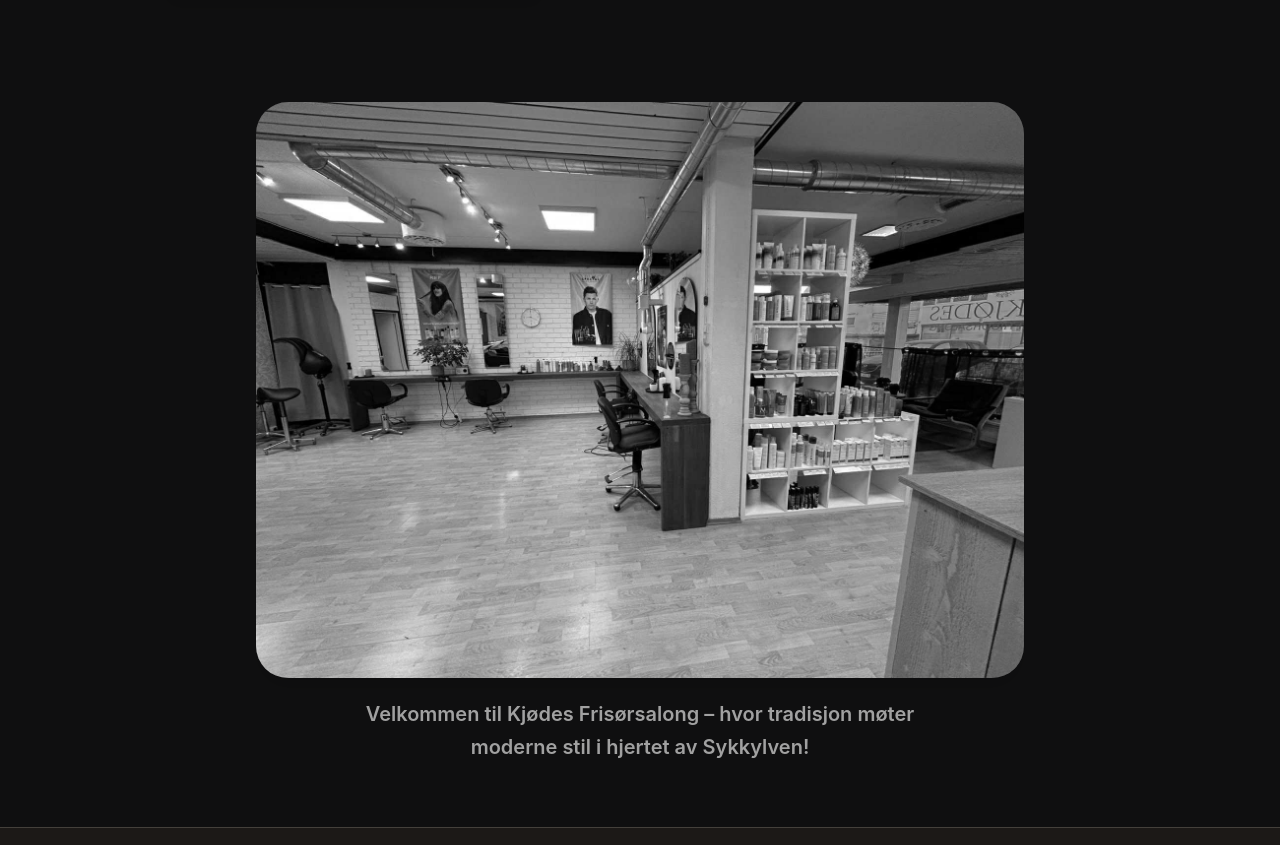
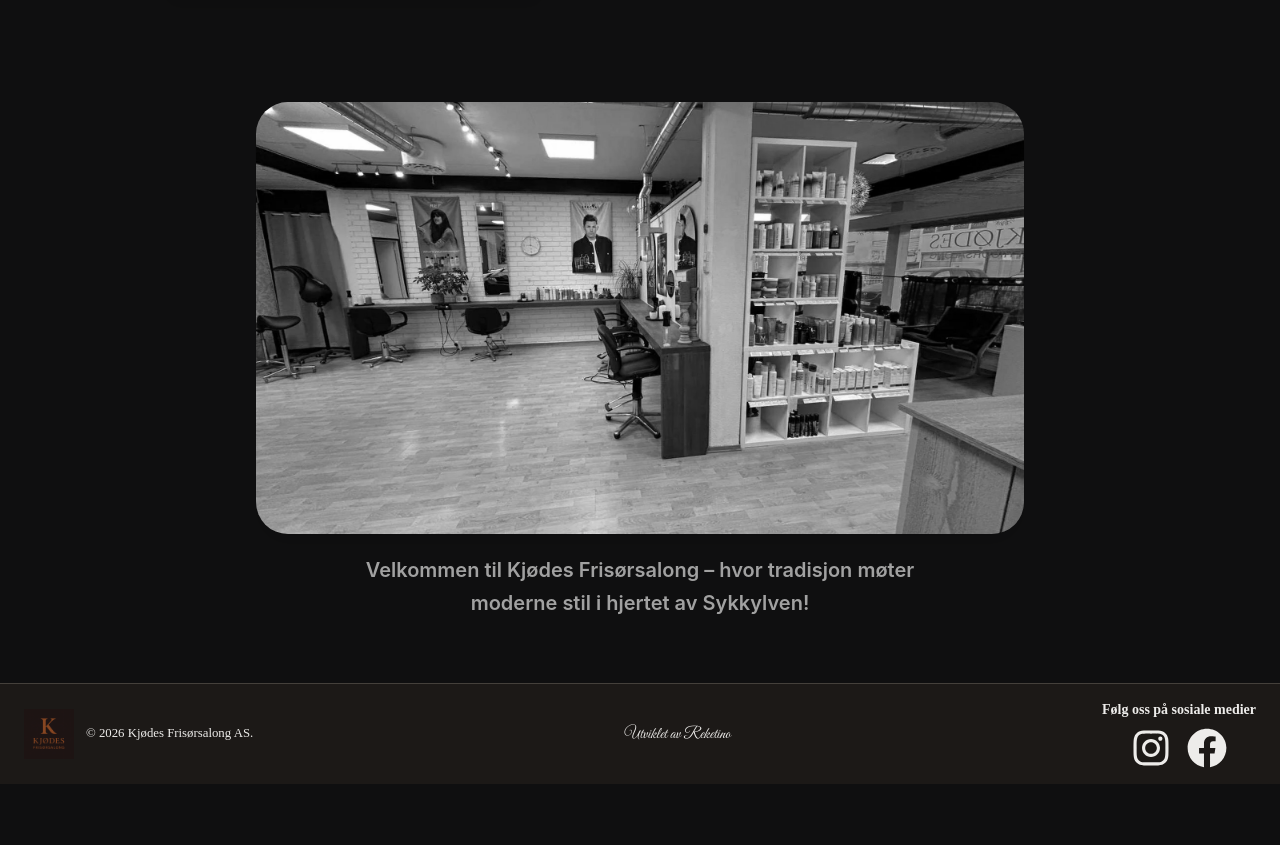
Before and after one commit to Reketino/Kjodes-Frisor, a Next.js app: page /om in a window 1280 px wide. Shown: the part 1794-2639 px from the top of the page. After the commit the page ends 2578 px from the top, so only its background shows below. Built offline with nearby package versions, Linux system fonts and the light colour scheme.

Commit message:
perf: converted salong img to webp

```diff
--- a/src/app/om/page.js
+++ b/src/app/om/page.js
@@ -114,7 +114,7 @@ export default function OmPage() {
       <section className="px-6 py-16 max-w-6xl mx-auto">
         <figure className="flex flex-col items-center gap-5">
           <Image
-            src="/salong.jpeg"
+            src="/salong.webp"
             alt="Bilde av salongen"
             className="w-full max-w-3xl rounded-4xl shadow-lg object-cover
       grayscale hover:scale-101 hover:grayscale-0
```
Also changed, not shown: public/salong.webp (added).
